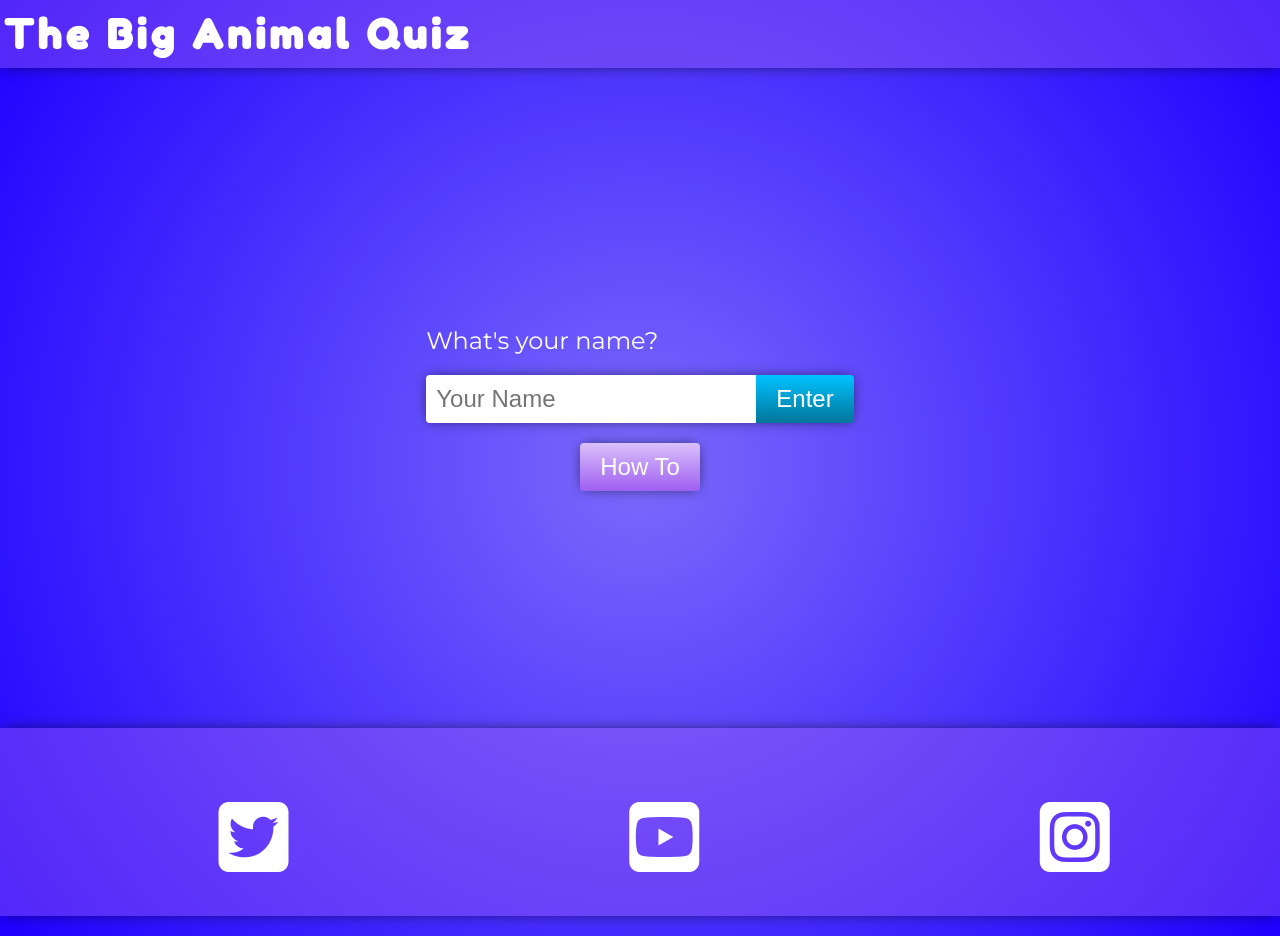
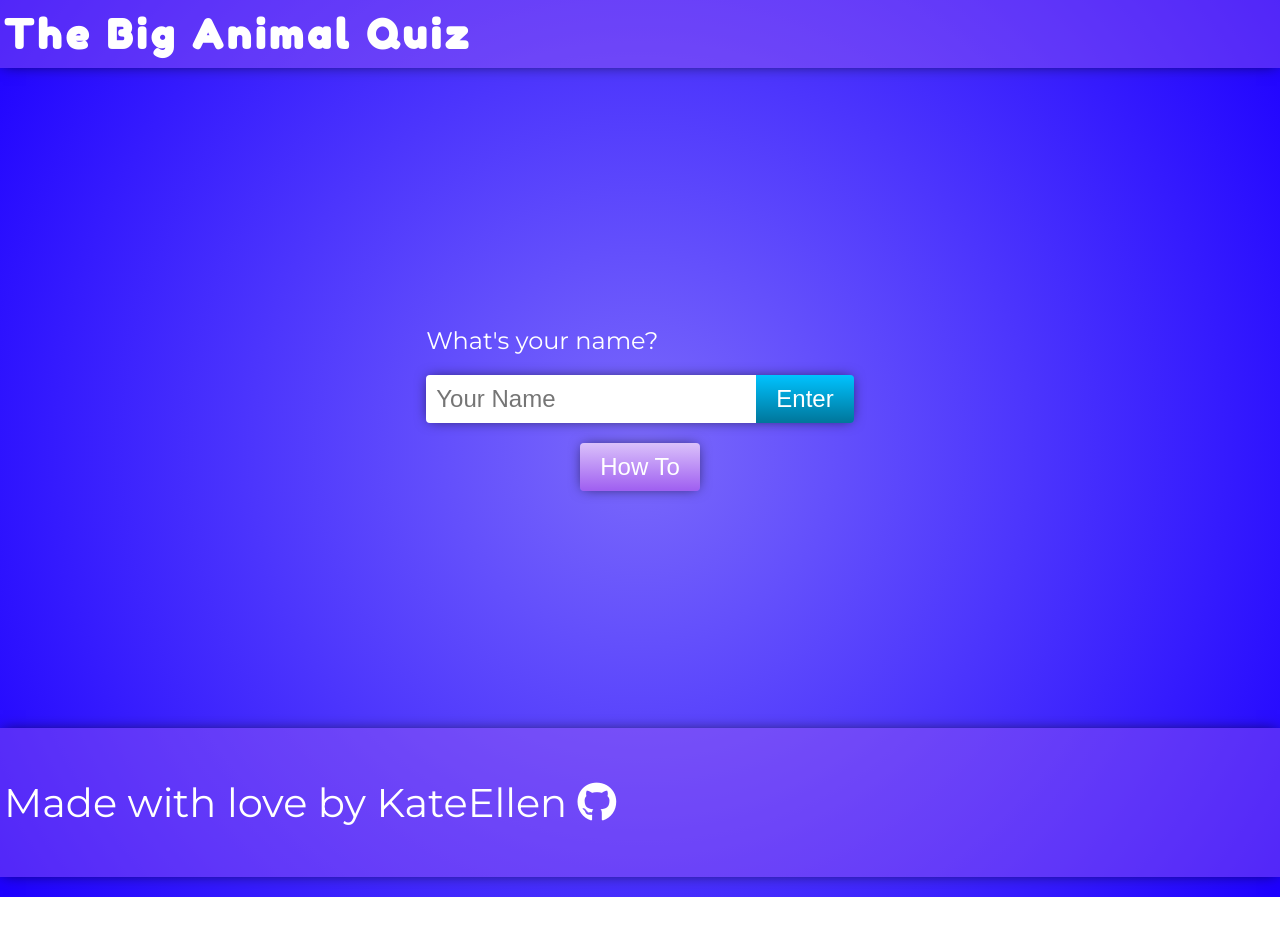
Before and after one commit to KateEllen/Animal-Quiz, a plain HTML site: page index.html in a window 1280 px wide. After the commit the page ends 897 px from the top, so only its background shows below. Drawn offline with Linux system fonts and the light colour scheme.

Commit message:
Add fontawesome script

```diff
--- a/assets/CSS/style.css
+++ b/assets/CSS/style.css
@@ -38,31 +38,7 @@ footer {
 
 }
 
-.social-networks {
-    text-align: center;
-    display: flex;
-    width: 100%;
-    justify-content: space-around;
-    top: 15px;
-    position: relative;
-}
 
-.social-networks li {
-    display: inline;
-}
-
-.social-networks i {
-    font-size: 200%;
-    margin: 1%;
-    padding: 5%;
-    color: #fff;
-}
-
-.social-networks a:hover i {
-    transform: rotate(-20deg) scale(1.5);
-    color:#a060f1ff;
-    ;
-}
 
 
 
--- a/assets/js/script.js
+++ b/assets/js/script.js
@@ -1,3 +1,6 @@
+ /*jshint esversion: 6 */
+
+
 const nextButton = document.getElementById("next-btn");
 const questionContainerElement = document.getElementById("question-container");
 const answerButtonsElement = document.getElementById("answer-buttons");
--- a/index.html
+++ b/index.html
@@ -98,27 +98,13 @@
     </div>
 
     <footer>
-      <ul class="social-networks">
-
-          <li>
-              <a href="https://twitter.com" target="_blank" rel="noopener" aria-label="" Check out our Twitter page
-                  (opens in new tab)><i class="fab fa-twitter-square"></i></a>
-          </li>
-          <li>
-              <a href="https://youtube.com" target="_blank" rel="noopener" aria-label="" Check out our Youtube page
-                  (opens in new tab)><i class="fab fa-youtube-square"></i></a>
-          </li>
-          <li>
-              <a href="https://instagram.com" target="_blank" rel="noopener" aria-label="" Check out our Instagram
-                  page (opens in new tab)><i class="fab fa-instagram-square"></i></a>
-          </li>
-
-      </ul>
+      <p>Made with love by KateEllen <i class="fab fa-github"></i> </p>
 
   </footer>
 
     <script src="assets/js/questions.js"></script>
     <script src="assets/js/script.js"></script>
     <script src="https://kit.fontawesome.com/546096f64a.js" crossorigin="anonymous"></script>
+
   </body>
 </html>
```
Also changed, not shown: assets/images/documentation/audit.png (added), 1 other file.
